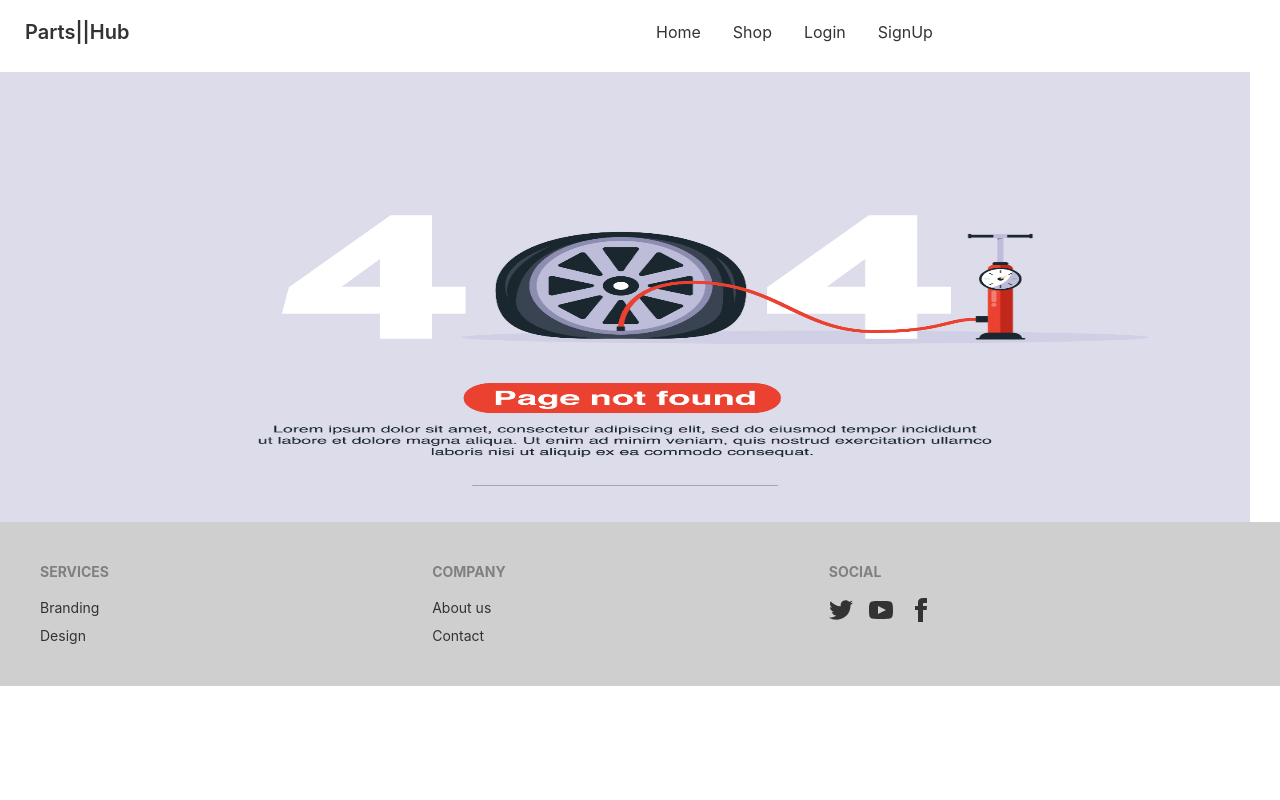
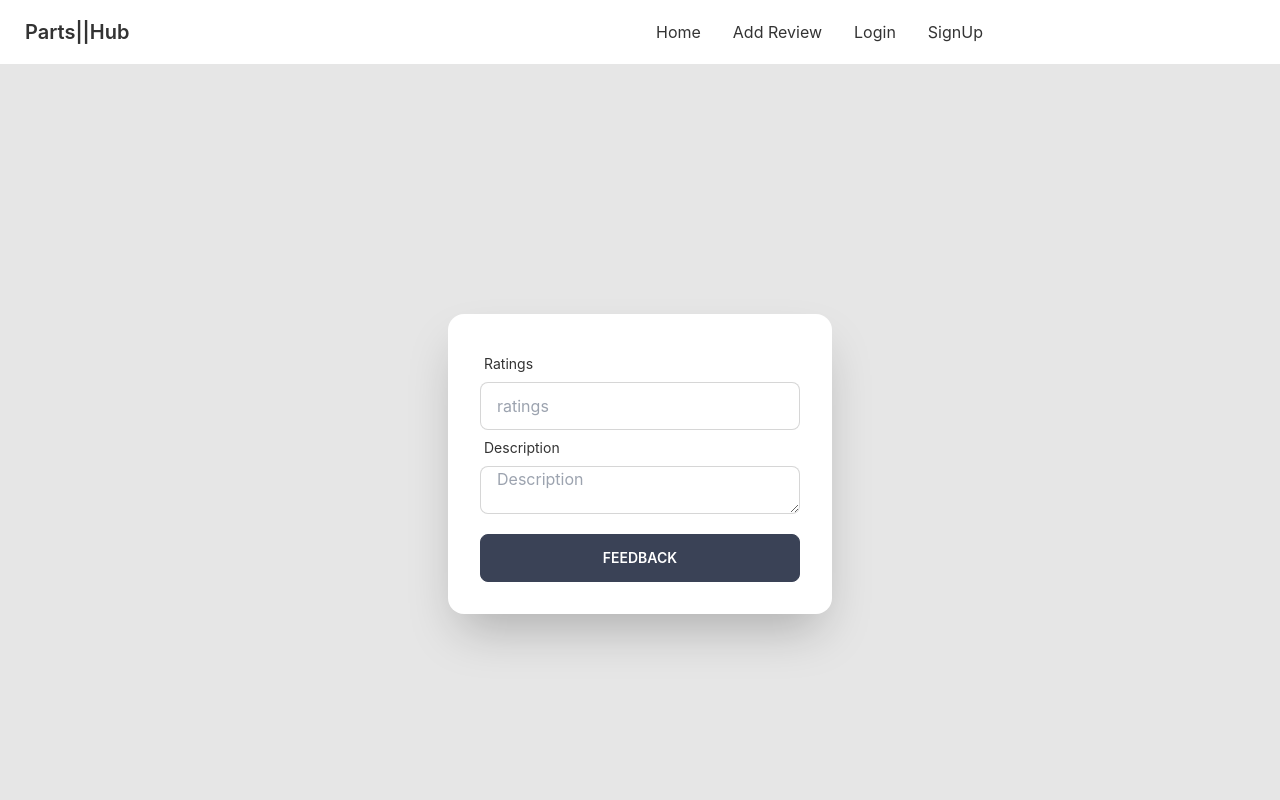
Before and after one commit to AkashRoy5680/hardware-furniture-client, a React (Create React App) app: page /addreview in a window 1280 px wide. Shown: the top 800 px of the page. Built offline with nearby package versions, Linux system fonts and the light colour scheme.

Commit message:
Loading and review added

```diff
--- a/package.json
+++ b/package.json
@@ -14,6 +14,7 @@
     "react-hook-form": "^7.31.2",
     "react-router-dom": "^6.3.0",
     "react-scripts": "5.0.1",
+    "react-toastify": "^9.0.1",
     "web-vitals": "^2.1.4"
   },
   "scripts": {
--- a/src/App.js
+++ b/src/App.js
@@ -10,6 +10,9 @@ import Purchase from './Purchase/Purchase';
 import NotFound from './NotFound/NotFound';
 import Login from './Authentication/Login';
 import SignUp from './Authentication/SignUp';
+import AddReview from './Dashboard/AddReview';
+import { ToastContainer } from 'react-toastify';
+import 'react-toastify/dist/ReactToastify.css';
 
 function App() {
   return (
@@ -19,13 +22,14 @@ function App() {
     <Route path="/" element={<Home></Home>}></Route>
     <Route path="/home" element={<Home></Home>}></Route>
     <Route path="/about" element={<About></About>}></Route>
-    <Route path="/shop" element={<Shop></Shop>}></Route>
+    <Route path="/addreview" element={<AddReview></AddReview>}></Route>
     <Route path="/login" element={<Login></Login>}></Route>
     <Route path="/signup" element={<SignUp></SignUp>}></Route>
     <Route path="/purchase/:id" element={<Purchase></Purchase>}></Route>
     <Route path="*" element={<NotFound></NotFound>}></Route>
     </Routes>
     <Footer></Footer>
+    <ToastContainer />
     </div>
   );
 }
--- a/src/Authentication/Login.js
+++ b/src/Authentication/Login.js
@@ -4,6 +4,7 @@ import { useForm } from "react-hook-form";
 import { Link, useNavigate } from "react-router-dom";
 import auth from "../Firebase/Firebase.init";
 import google from "../Images/social/google.png";
+import Loading from "../Shared/Loading";
 
 
 const Login = () => {
@@ -17,6 +18,8 @@ const Login = () => {
     const [signInWithGoogle, gUser, gLoading, gError] = useSignInWithGoogle(auth);
     const navigate=useNavigate();
 
+    let signInError;
+
     const onSubmit = async(data) => {console.log(data)
         await signInWithEmailAndPassword(data.email, data.password);
         reset();
@@ -24,6 +27,16 @@ const Login = () => {
 
     if(user||gUser){
         navigate("/home");
+    }
+
+    if(loading||gLoading){
+        return <Loading></Loading>
+    }
+
+    if(error||gError){
+        signInError=(
+            <p className="text-red-500"><small>{error?.message||gError?.message}</small></p>
+        )
     }
   return (
     <div>
@@ -82,6 +95,7 @@ const Login = () => {
                 </a>
               </label>
             </div>
+            {signInError}
             <div class="form-control mt-2">
               <button class="btn btn-primary text-white">Login</button>
             </div>
--- /dev/null
+++ b/src/Dashboard/AddReview.js
@@ -0,0 +1,69 @@
+import React from 'react';
+import { useForm } from 'react-hook-form';
+import { toast } from 'react-toastify';
+
+const AddReview = () => {
+    const { register,handleSubmit,reset } = useForm();
+    const onSubmit = async(data) => {
+        console.log(data);
+        reset();
+
+        //send data to server
+        const url = `http://localhost:5000/review`;
+        fetch(url, {
+          method: "POST",
+          headers: {
+            "content-Type": "application/json",
+          },
+          body: JSON.stringify(data),
+        })
+          .then((res) => res.json())
+          .then((result) => {
+            console.log("Data is", result);
+            if (result.insertedId) {
+              console.log("inserted id:", result.insertedId);
+              toast("Your Item is added !");
+            }
+          })
+}
+    return (
+        <div>
+        <div class="hero h-screen bg-base-200">
+          <div class="card flex-shrink-0 w-full max-w-sm shadow-2xl bg-base-100">
+            <div class="card-body">
+            <form onSubmit={handleSubmit(onSubmit)}>
+            <div class="form-control">
+                <label class="label">
+                  <span class="label-text">Ratings</span>
+                </label>
+                <input
+                  type="number"
+                  placeholder="ratings"
+                  class="input input-bordered"
+                  {...register("rating")}
+                />
+              </div>
+              <div class="form-control">
+                <label class="label">
+                  <span class="label-text">Description</span>
+                </label>
+                <textarea
+                  type="number"
+                  placeholder="Description"
+                  class="input input-bordered"
+                  {...register("description")}
+                />
+              </div>
+              <div class="form-control mt-5">
+              <button class="btn btn-accent text-white">Feedback</button>
+            </div>
+            </form>
+
+            </div>
+          </div>
+        </div>
+      </div>
+    );
+};
+
+export default AddReview;
--- a/src/Pages/Home/Home.js
+++ b/src/Pages/Home/Home.js
@@ -1,6 +1,8 @@
 import React from 'react';
 import Banner from './Banner';
 import Business from './Business';
+import Review from './Review';
+import Reviews from './Reviews';
 import Tools from './Tools';
 
 const Home = () => {
@@ -9,6 +11,8 @@ const Home = () => {
             <Banner></Banner>
             <Business></Business>
             <Tools></Tools>
+            <Reviews></Reviews>
+
         </div>
     );
 };
--- /dev/null
+++ b/src/Pages/Home/Review.js
@@ -0,0 +1,18 @@
+import React from "react";
+
+const Review = ({ review }) => {
+  const {description, ratings } = review;
+  return (
+    <div>
+      <div style={{border:"2px solid orange"}} class="card lg:card-side bg-base-100 shadow-xl">
+        <div class="card-body">
+          <h2 class="card-title">{}</h2>
+          <p>Ratings: {ratings}</p>
+          <p>Description: {description}</p>
+        </div>
+      </div>
+    </div>
+  );
+};
+
+export default Review;
--- /dev/null
+++ b/src/Pages/Home/Reviews.js
@@ -0,0 +1,30 @@
+import React, { useEffect, useState } from 'react';
+import Review from './Review';
+
+const Reviews = () => {
+    const[reviews,setReview]=useState([]);
+    useEffect(()=>{
+        fetch("http://localhost:5000/review")
+        .then(res=>res.json())
+        .then(data=>setReview(data))
+    },[])
+    return (
+        <div className='my-20'>
+        <div>
+        <div class="text-center">
+        <h3 class="text-primary text-xl font-bold uppercase mb-3">Reviews</h3>
+        </div>
+        </div>
+            <div  className='grid sm:grid-cols-1 md:grid-cols-2 lg:grid-cols-3 gap-10 '>
+           {
+               reviews.map(review=><Review
+               key={review._id}
+               review={review}
+               ></Review>)
+           }
+        </div>
+    </div>
+    );
+};
+
+export default Reviews;
--- a/src/Pages/Home/Tools.js
+++ b/src/Pages/Home/Tools.js
@@ -4,7 +4,7 @@ import Tool from './Tool';
 const Tools = () => {
     const[tools,setTools]=useState([]);
     useEffect(()=>{
-        fetch("Services.json")
+        fetch("http://localhost:5000/service")
         .then(res=>res.json())
         .then(data=>setTools(data))
     },[])
--- /dev/null
+++ b/src/Shared/Loading.js
@@ -0,0 +1,14 @@
+import React from "react";
+
+const Loading = () => {
+  return (
+    <div className="h-screen flex justify-center items-center gap-6">
+      <button class="btn loading">loading</button>
+      <div class="flex items-center justify-center ">
+        <div class="w-16 h-16 border-b-2 border-gray-900 rounded-full animate-spin"></div>
+      </div>
+    </div>
+  );
+};
+
+export default Loading;
--- a/src/Shared/Navbar/Navbar.js
+++ b/src/Shared/Navbar/Navbar.js
@@ -11,7 +11,7 @@ const Navbar = () => {
         </label>
         <ul tabindex="0" class="menu menu-compact dropdown-content mt-3 p-2 shadow bg-base-100 rounded-box w-52">
           <li><Link to="/home">Home</Link></li>
-          <li><Link to="/shop">Shop</Link></li>
+          <li><Link to="/addreview">Add Review</Link></li>
           <li><Link to="/login">Login</Link></li>
           <li><Link to="/signup">SignUp</Link></li>
         </ul>
@@ -21,7 +21,7 @@ const Navbar = () => {
     <div class="navbar-center hidden lg:flex ">
       <ul class="menu menu-horizontal p-0">
       <li><Link to="/home">Home</Link></li>
-      <li><Link to="/shop">Shop</Link></li>
+      <li><Link to="/addreview">Add Review</Link></li>
       <li><Link to="/login">Login</Link></li>
       <li><Link to="/signup">SignUp</Link></li>
       </ul>
```
Also changed, not shown: public/Services.json (+6 -6 lines), public/reviews.json (added, +26 -0 lines), 1 other file (tests, documents, lock files or other folders).
